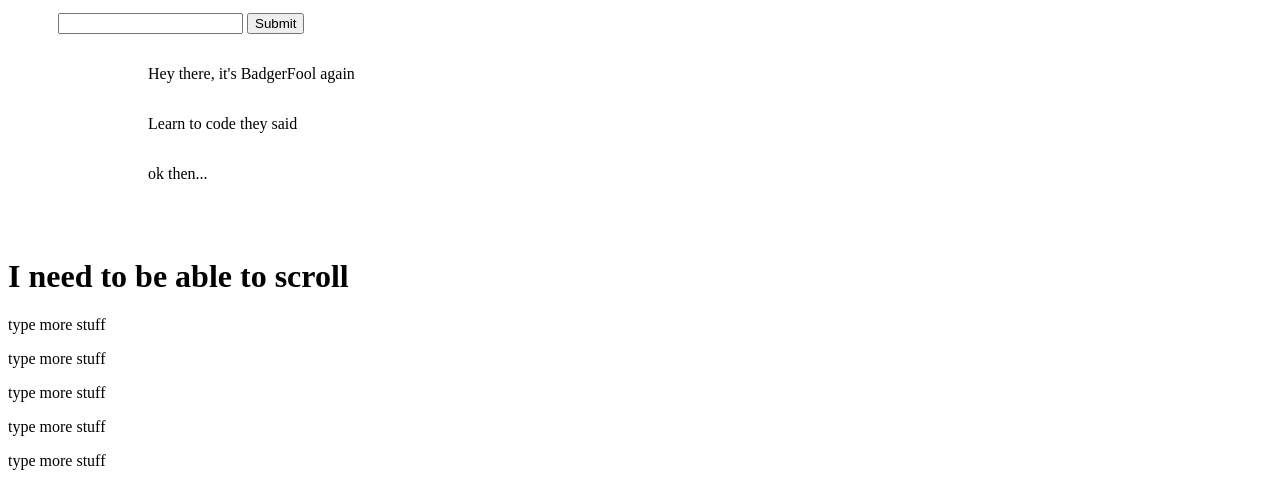
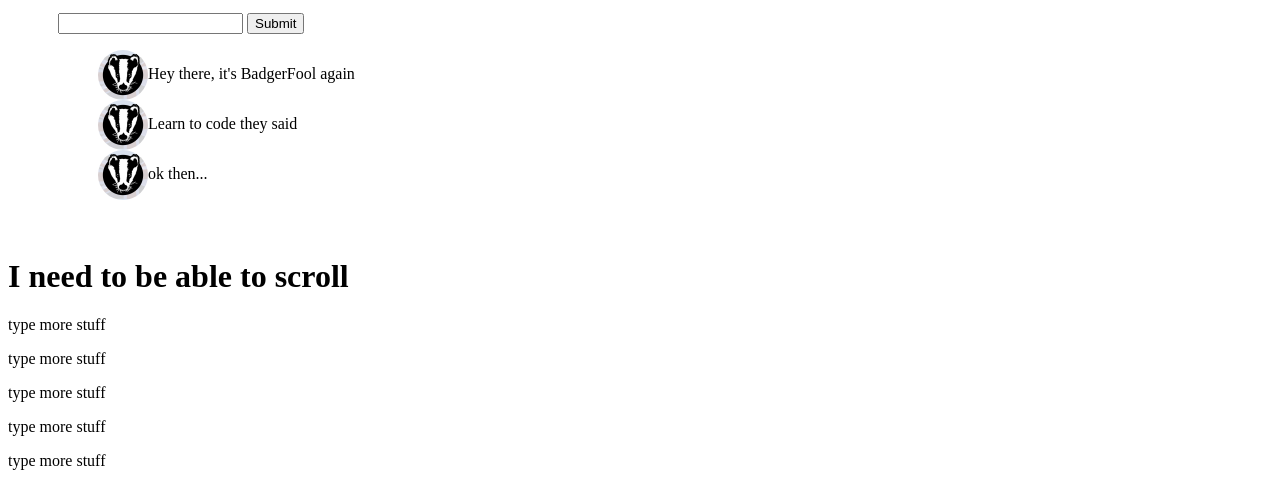
Before and after one commit to BadgerFool/BadgerFool.github.io, a plain HTML site: page index.html in a window 1280 px wide. Shown: the part 956-1442 px from the top of the page. Drawn offline with Linux system fonts and the light colour scheme.

Commit message:
Update index.css

```diff
--- a/index.css
+++ b/index.css
@@ -44,7 +44,7 @@
 }
 
 .avatar {
-  background-image: url('../img/E8MtRsqg_400x400.png');
+  background-image: url('E8MtRsqg_400x400.png');
   background-size: cover;
   height: 50px;
   width: 50px;
```
